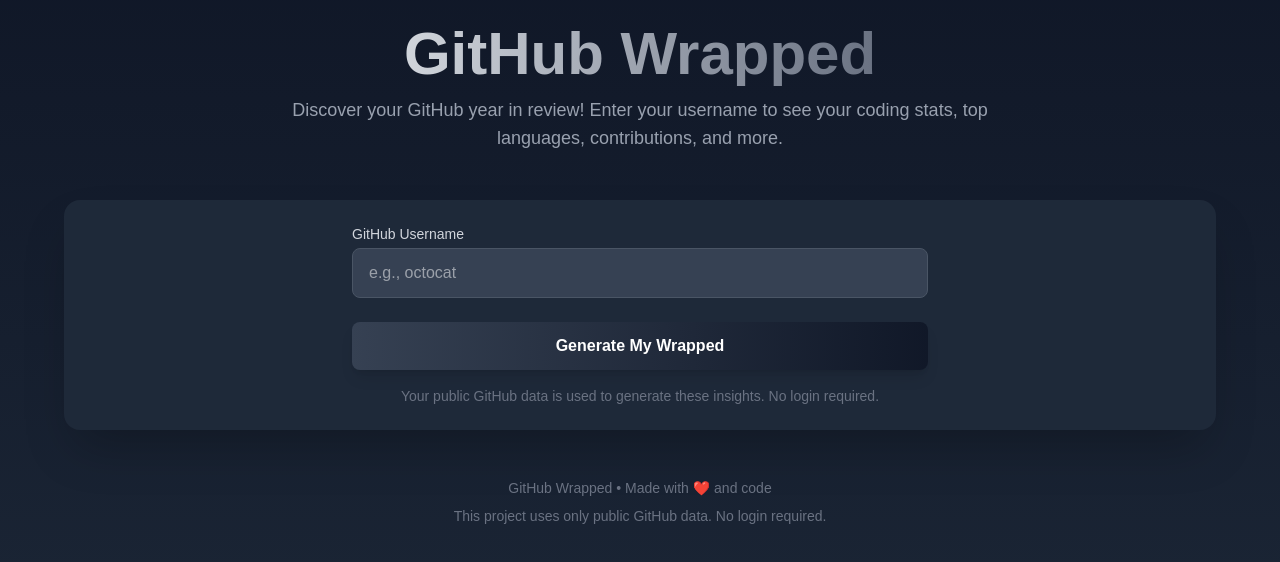
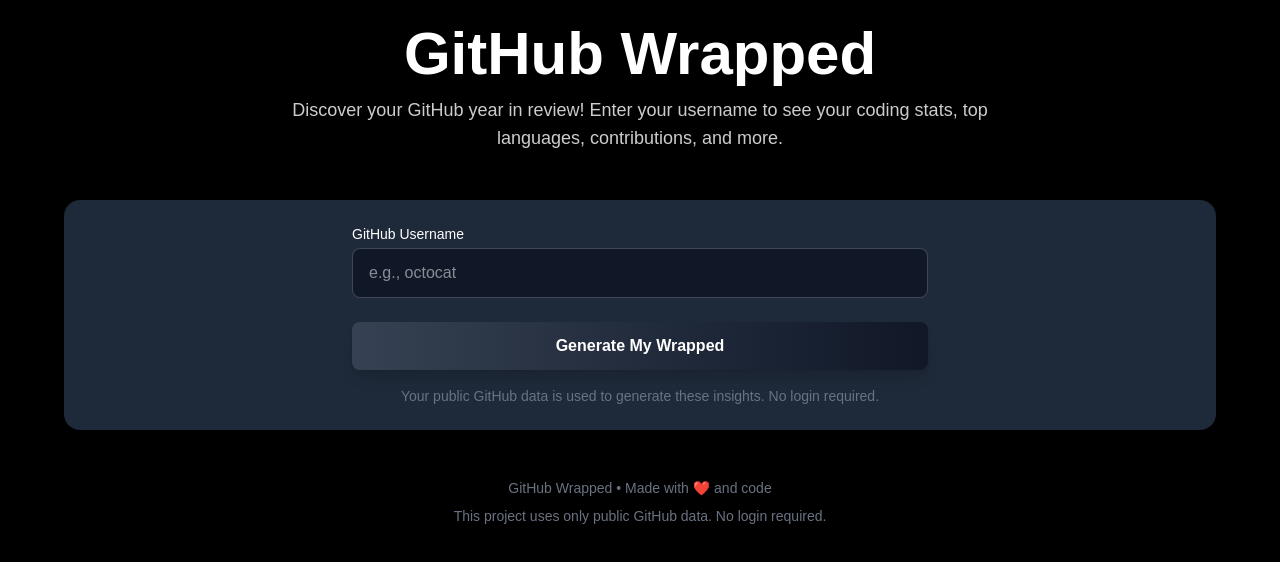
Before and after one commit to khuza08/ghwrapped, a Next.js app: page / in a window 1280 px wide. Shown: the top 562 px of the page. Built offline with nearby package versions, Linux system fonts and the light colour scheme.

Commit message:
modularize page.tsx into separate components

```diff
--- a/src/app/page.tsx
+++ b/src/app/page.tsx
@@ -1,117 +1,53 @@
 'use client';
 
 import React, { useState } from 'react';
-import { isValidUsername, normalizeUsername } from '@/lib/utils';
-import GitHubWrappedSlides from '@/components/GitHubWrapped/SlideContainer';
+import { normalizeUsername } from '@/lib/utils';
 import { ERROR_MESSAGES } from '@/lib/constants';
+import GitHubWrappedHeader from '@/components/UI/GitHubWrappedHeader';
+import UsernameForm from '@/components/UI/UsernameForm';
+import WrappedSidebar from '@/components/UI/WrappedSidebar';
+import WrappedMainContent from '@/components/UI/WrappedMainContent';
+import GitHubWrappedFooter from '@/components/UI/GitHubWrappedFooter';
 
 const GitHubWrappedPage = () => {
   const [username, setUsername] = useState('');
   const [error, setError] = useState('');
   const [showWrapped, setShowWrapped] = useState(false);
 
-  const handleSubmit = (e: React.FormEvent) => {
-    e.preventDefault();
-
-    // Validate username
-    if (!username.trim()) {
-      setError(ERROR_MESSAGES.USERNAME_REQUIRED);
-      return;
-    }
-
-    if (!isValidUsername(username)) {
-      setError(ERROR_MESSAGES.USERNAME_INVALID);
-      return;
-    }
-
+  const handleSubmit = (username: string) => {
     setError('');
     setShowWrapped(true);
   };
 
   return (
-    <div className="min-h-screen bg-gradient-to-b from-gray-900 to-gray-800 text-gray-100 py-6 px-4 lg:px-8 xl:px-16">
+    <div className="min-h-screen bg-black text-white py-6 px-4 lg:px-8 xl:px-16">
       <div className="max-w-full mx-auto">
-        <header className="text-center mb-6 md:mb-8 lg:mb-12">
-          <h1 className="text-2xl sm:text-3xl md:text-4xl lg:text-5xl xl:text-6xl font-extrabold text-white mb-2 sm:mb-3">
-            <span className="bg-clip-text text-transparent bg-gradient-to-r from-gray-300 to-gray-500">
-              GitHub Wrapped
-            </span>
-          </h1>
-          <p className="text-sm sm:text-base md:text-lg text-gray-400 max-w-2xl lg:max-w-3xl mx-auto px-4">
-            Discover your GitHub year in review! Enter your username to see your coding stats,
-            top languages, contributions, and more.
-          </p>
-        </header>
+        <GitHubWrappedHeader />
 
         {!showWrapped ? (
-          <main className="bg-gray-800 rounded-2xl shadow-2xl p-4 sm:p-6">
-            <form onSubmit={handleSubmit} className="max-w-md lg:max-w-lg xl:max-w-xl mx-auto">
-              <div className="mb-4 sm:mb-6">
-                <label htmlFor="username" className="block text-sm font-medium text-gray-300 mb-1">
-                  GitHub Username
-                </label>
-                <input
-                  type="text"
-                  id="username"
-                  value={username}
-                  onChange={(e) => setUsername(e.target.value)}
-                  placeholder="e.g., octocat"
-                  className="w-full px-3 py-2 sm:px-4 sm:py-3 border border-gray-600 rounded-lg bg-gray-700 text-white focus:ring-2 focus:ring-blue-500 focus:border-blue-500 transition text-sm sm:text-base"
-                  autoComplete="off"
-                />
-              </div>
-
-              {error && (
-                <div className="mb-3 sm:mb-4 p-2 sm:p-3 bg-red-900/30 border border-red-700 text-red-300 rounded-lg text-xs sm:text-sm">
-                  {error}
-                </div>
-              )}
-
-              <button
-                type="submit"
-                className="w-full px-4 py-2 sm:px-6 sm:py-3 bg-gradient-to-r from-gray-700 to-gray-900 text-white font-semibold rounded-lg shadow-lg hover:from-gray-600 hover:to-gray-800 focus:outline-none focus:ring-2 focus:ring-blue-500 focus:ring-opacity-50 transition text-sm sm:text-base"
-              >
-                Generate My Wrapped
-              </button>
-
-              <p className="mt-3 sm:mt-4 text-center text-xs sm:text-sm text-gray-500">
-                Your public GitHub data is used to generate these insights. No login required.
-              </p>
-            </form>
-          </main>
+          <UsernameForm
+            username={username}
+            error={error}
+            setUsername={setUsername}
+            setError={setError}
+            onSubmit={handleSubmit}
+          />
         ) : (
           <div className="flex flex-col lg:flex-row gap-6 lg:gap-8">
             <div className="lg:w-1/4 xl:w-1/5 flex-shrink-0">
-              <div className="bg-gray-800 rounded-2xl shadow-2xl p-4 sm:p-6 sticky top-6 border border-gray-700">
-                <div className="flex flex-col justify-between items-center mb-4">
-                  <h2 className="text-lg md:text-xl lg:text-2xl font-bold text-gray-100 text-center">
-                    @{normalizeUsername(username)}'s
-                  </h2>
-                  <h3 className="text-sm sm:text-base font-semibold text-gray-300">
-                    GitHub Wrapped
-                  </h3>
-                  <button
-                    onClick={() => setShowWrapped(false)}
-                    className="mt-4 px-3 py-1 sm:px-4 sm:py-2 text-xs sm:text-sm text-gray-400 hover:text-gray-200 bg-gray-700 rounded-lg"
-                  >
-                    ← Change User
-                  </button>
-                </div>
-              </div>
+              <WrappedSidebar
+                username={username}
+                onBackClick={() => setShowWrapped(false)}
+              />
             </div>
 
             <div className="lg:w-3/4 xl:w-4/5">
-              <main className="bg-gray-800 rounded-2xl shadow-2xl p-4 sm:p-6 border border-gray-700">
-                <GitHubWrappedSlides username={normalizeUsername(username)} />
-              </main>
+              <WrappedMainContent username={normalizeUsername(username)} />
             </div>
           </div>
         )}
 
-        <footer className="mt-8 sm:mt-12 text-center text-gray-500 text-xs sm:text-sm">
-          <p>GitHub Wrapped • Made with ❤️ and code</p>
-          <p className="mt-1 sm:mt-2">This project uses only public GitHub data. No login required.</p>
-        </footer>
+        <GitHubWrappedFooter />
       </div>
     </div>
   );
--- /dev/null
+++ b/src/components/UI/GitHubWrappedFooter.tsx
@@ -0,0 +1,14 @@
+import React from 'react';
+
+const GitHubWrappedFooter: React.FC = () => {
+  return (
+    <footer className="mt-8 sm:mt-12 text-center text-gray-500 text-xs sm:text-sm">
+      <p>GitHub Wrapped • Made with ❤️ and code</p>
+      <p className="mt-1 sm:mt-2">
+        This project uses only public GitHub data. No login required.
+      </p>
+    </footer>
+  );
+};
+
+export default GitHubWrappedFooter;
--- /dev/null
+++ b/src/components/UI/GitHubWrappedHeader.tsx
@@ -0,0 +1,24 @@
+import React from 'react';
+
+interface GitHubWrappedHeaderProps {
+  title?: string;
+  subtitle?: string;
+}
+
+const GitHubWrappedHeader: React.FC<GitHubWrappedHeaderProps> = ({
+  title = 'GitHub Wrapped',
+  subtitle = 'Discover your GitHub year in review! Enter your username to see your coding stats, top languages, contributions, and more.'
+}) => {
+  return (
+    <header className="text-center mb-6 md:mb-8 lg:mb-12">
+      <h1 className="text-2xl sm:text-3xl md:text-4xl lg:text-5xl xl:text-6xl font-extrabold text-white mb-2 sm:mb-3">
+        <span className="text-white">{title}</span>
+      </h1>
+      <p className="text-sm sm:text-base md:text-lg max-w-2xl lg:max-w-3xl mx-auto px-4 text-white/80">
+        {subtitle}
+      </p>
+    </header>
+  );
+};
+
+export default GitHubWrappedHeader;
--- /dev/null
+++ b/src/components/UI/UsernameForm.tsx
@@ -0,0 +1,95 @@
+'use client';
+
+import React from 'react';
+import { ERROR_MESSAGES } from '@/lib/constants';
+import { isValidUsername } from '@/lib/utils';
+
+interface UsernameFormProps {
+  username: string;
+  error: string;
+  setUsername: (username: string) => void;
+  onSubmit: (username: string) => void;
+  setError: (error: string) => void;
+}
+
+const UsernameForm: React.FC<UsernameFormProps> = ({
+  username,
+  error,
+  setUsername,
+  onSubmit,
+  setError
+}) => {
+  const handleInputChange = (e: React.ChangeEvent<HTMLInputElement>) => {
+    const value = e.target.value;
+    setUsername(value);
+
+    // Clear error when user starts typing
+    if (error && value.trim()) {
+      setError('');
+    }
+  };
+
+  const handleFormSubmit = (e: React.FormEvent) => {
+    e.preventDefault();
+
+    // Validate username
+    if (!username.trim()) {
+      setError(ERROR_MESSAGES.USERNAME_REQUIRED);
+      return;
+    }
+
+    if (!isValidUsername(username)) {
+      setError(ERROR_MESSAGES.USERNAME_INVALID);
+      return;
+    }
+
+    onSubmit(username);
+  };
+
+  return (
+    <main className="bg-gray-800 rounded-2xl p-4 sm:p-6">
+      <form
+        onSubmit={handleFormSubmit}
+        className="max-w-md lg:max-w-lg xl:max-w-xl mx-auto"
+      >
+        <div className="mb-4 sm:mb-6">
+          <label
+            htmlFor="username"
+            className="block text-sm font-medium text-white mb-1"
+          >
+            GitHub Username
+          </label>
+          <input
+            type="text"
+            id="username"
+            value={username}
+            onChange={handleInputChange}
+            placeholder="e.g., octocat"
+            className="w-full px-3 py-2 sm:px-4 sm:py-3 border border-white/20 rounded-lg text-sm sm:text-base bg-gray-900 text-white"
+            autoComplete="off"
+          />
+        </div>
+
+        {error && (
+          <div className="mb-3 sm:mb-4 p-2 sm:p-3 bg-red-900/30 border border-red-700 text-red-300 rounded-lg text-xs sm:text-sm">
+            {error}
+          </div>
+        )}
+
+        <button
+          type="submit"
+          className="w-full px-4 py-2 sm:px-6 sm:py-3 bg-gradient-to-r from-gray-700 to-gray-900 text-white font-semibold rounded-lg shadow-lg hover:from-gray-600 hover:to-gray-800 focus:outline-none focus:ring-2 focus:ring-blue-500 focus:ring-opacity-50 transition text-sm sm:text-base"
+        >
+          Generate My Wrapped
+        </button>
+
+        <p className="mt-3 sm:mt-4 text-center text-xs sm:text-sm text-gray-500">
+          Your public GitHub data is used to generate these insights. No
+          login required.
+        </p>
+      </form>
+    </main>
+  );
+};
+
+export default UsernameForm;
--- /dev/null
+++ b/src/components/UI/WrappedMainContent.tsx
@@ -0,0 +1,18 @@
+import React from 'react';
+import GitHubWrappedSlides from '@/components/GitHubWrapped/SlideContainer';
+
+interface WrappedMainContentProps {
+  username: string;
+}
+
+const WrappedMainContent: React.FC<WrappedMainContentProps> = ({
+  username
+}) => {
+  return (
+    <main className="bg-gray-800 rounded-2xl p-4 sm:p-6 border border-gray-700">
+      <GitHubWrappedSlides username={username} />
+    </main>
+  );
+};
+
+export default WrappedMainContent;
--- /dev/null
+++ b/src/components/UI/WrappedSidebar.tsx
@@ -0,0 +1,33 @@
+import React from 'react';
+import { normalizeUsername } from '@/lib/utils';
+
+interface WrappedSidebarProps {
+  username: string;
+  onBackClick: () => void;
+}
+
+const WrappedSidebar: React.FC<WrappedSidebarProps> = ({
+  username,
+  onBackClick
+}) => {
+  return (
+    <div className="bg-gray-800 rounded-2xl p-4 sm:p-6 sticky top-6 border border-gray-700">
+      <div className="flex flex-col justify-between items-center mb-4">
+        <h2 className="text-lg md:text-xl lg:text-2xl font-bold text-gray-100 text-center">
+          @{normalizeUsername(username)}'s
+        </h2>
+        <h3 className="text-sm sm:text-base font-semibold text-gray-300">
+          GitHub Wrapped
+        </h3>
+        <button
+          onClick={onBackClick}
+          className="mt-4 px-3 py-1 sm:px-4 sm:py-2 text-xs sm:text-sm text-gray-400 hover:text-gray-200 bg-gray-700 rounded-lg"
+        >
+          ← Change User
+        </button>
+      </div>
+    </div>
+  );
+};
+
+export default WrappedSidebar;
```
Also changed, not shown: 2 other files (tests, documents, lock files or other folders).
